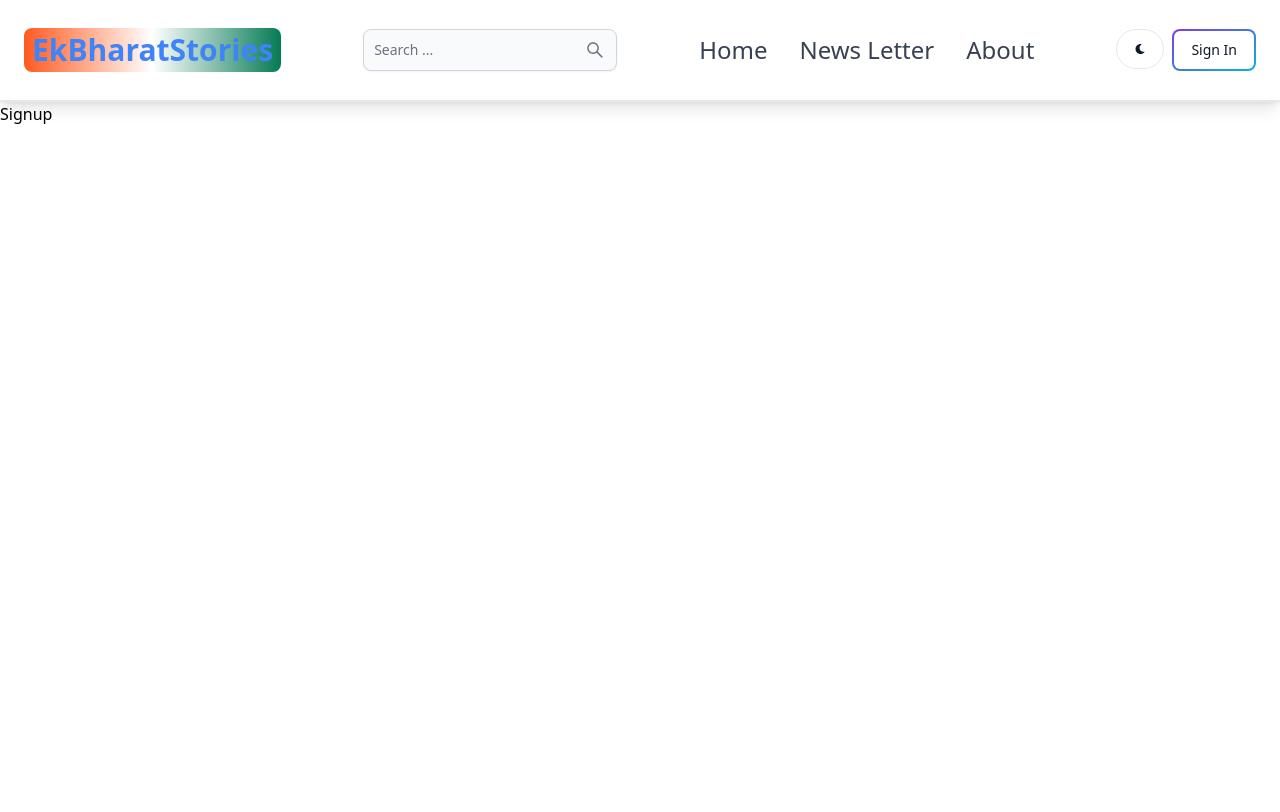
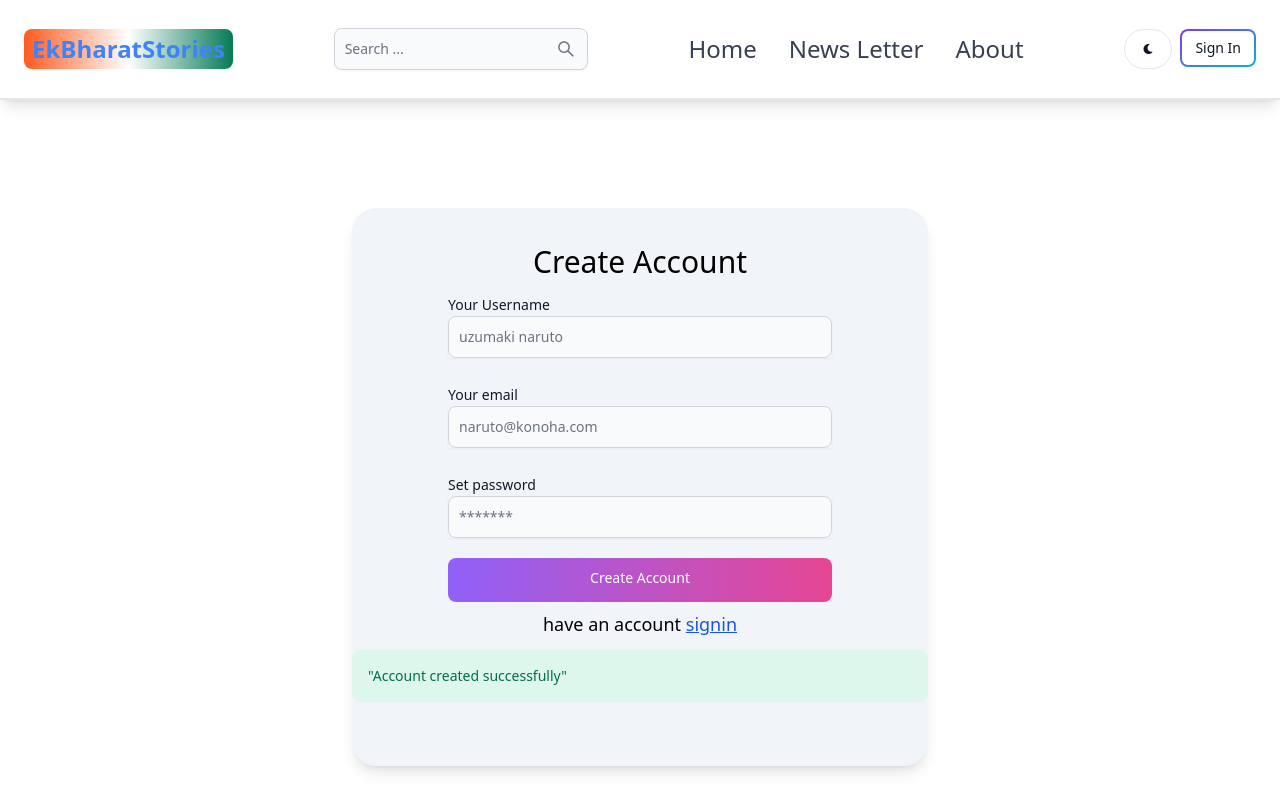
Before and after one commit to satyam-jha-16/EkBharatStories, a React (Vite) app in the folder client/: page /signup in a window 1280 px wide. Shown: the top 812 px of the page. Built offline with nearby package versions, Linux system fonts and the light colour scheme.

Commit message:
added authfunc and created signin page

```diff
--- a/client/src/components/Header.jsx
+++ b/client/src/components/Header.jsx
@@ -8,10 +8,11 @@ import { FaMoon } from "react-icons/fa";
 const Header = () => {
     const path = useLocation().pathname;
   return (
-      <Navbar className="border-b-2 bg-white border-gray-200 px-1 lg:px-6 py-7 shadow-lg">
+    <div className="shadow-lg z-50 top-0 fixed w-full ">
+      <Navbar className="border-b-2 bg-white border-gray-200 px-1 lg:px-6 py-7 ">
           <Link
             to="/"
-            className="self-center whitespace-nowrap text-lg sm:text-3xl font-semibold dark:text-white"
+            className="self-center whitespace-nowrap text-sm lg:text-2xl font-semibold dark:text-white"
           >
             <h1 className="px-2 py-1 bg-gradient-to-r from-orange-500 via-white to-green-600 rounded-lg text-blue-500">
               EkBharatStories
@@ -39,7 +40,7 @@ const Header = () => {
               to="/signin"
               className="text-lg sm:text-xl"
             >
-              <Button gradientDuoTone="purpleToBlue" outline>Sign In</Button>
+              <Button gradientDuoTone="purpleToBlue" outline size='sm'>Sign In</Button>
             </Link>
             <Navbar.Toggle />
           </div>
@@ -56,13 +57,14 @@ const Header = () => {
                         <h1 className="text-2xl font-normal">News Letter</h1>
                     </Link>
                 </Navbar.Link>
-                <Navbar.Link active = {path === "/about"} >
+                <Navbar.Link active = {path === "/about"} as={'div'}>
                     <Link to="/about">
                         <h1 className="text-2xl font-normal">About</h1>
                     </Link>
                 </Navbar.Link>
             </Navbar.Collapse>
       </Navbar>
+      </div>
 
   );
 };
--- a/client/src/pages/Signin.jsx
+++ b/client/src/pages/Signin.jsx
@@ -2,7 +2,7 @@ import React from 'react'
 
 function Signin() {
   return (
-    <div>Signin</div>
+    <div className='mt-48'>Signin</div>
   )
 }
 
--- a/client/src/pages/Signup.jsx
+++ b/client/src/pages/Signup.jsx
@@ -1,8 +1,114 @@
-import React from 'react'
+import React, { useState } from 'react'
+import {Label, TextInput, Button, Alert, Spinner} from "flowbite-react"
+import { Link, useNavigate } from 'react-router-dom';
 
 function Signup() {
+  const [formData, setFormData] = useState({})
+  const [errormessage, setErrormessage] = useState(null)
+  const [loading, setLoading] = useState(false)
+  const navigate = useNavigate()
+  function handleChange(e){
+    setFormData({...formData, [e.target.id]: e.target.value.trim()})
+  }
+  // console.log(formData);
+  const handleSubmit = async (e) => {
+    e.preventDefault()
+    if(!formData.username  || !formData.email  || !formData.password ){
+      return setErrormessage("Please fill out all the fields")
+    }
+    try {
+      setLoading(true)
+      setErrormessage(null)
+      const res = await fetch("/api/auth/signup", {
+        method: "POST",
+        headers: {
+          'Content-Type': 'application/json'
+        },
+        body : JSON.stringify(formData)
+      })
+      const data = await res.json()
+      if(data.success === false){
+        setErrormessage(data.message)
+      }
+      if(data.error){
+        setErrormessage(data.error)
+      }
+      setLoading(false)
+      if(res.ok){
+        navigate("/signin")
+      }
+    } catch (error) {
+      setErrormessage(error.message);
+      setLoading(false)
+    }
+
+  }
   return (
-    <div>Signup</div>
+    <div className='min-h-screen mt-32 lg:mt-52'>
+      <div className=' bg-slate-100 lg:max-w-xl lg:mx-auto pt-9 pb-16 m-3 rounded-3xl shadow-lg'>
+        <h1 className='text-center text-3xl'>Create Account</h1>
+        <form className='flex items-center flex-col flex-1' onSubmit={handleSubmit}>
+          <div className='m-1 lg:p-2'>
+          <Label>Your Username</Label>
+          <TextInput
+          onChange={handleChange}
+          className='text-center lg:w-96 shadow-sm'
+          type='text'
+          placeholder='uzumaki naruto'
+          id='username'
+          />
+          </div>
+          <div className='m-1 lg:p-2'>
+          <Label>Your email</Label>
+          <TextInput
+          onChange={handleChange}
+          className='text-center lg:w-96 shadow-sm'
+          type='email'
+          placeholder='naruto@konoha.com'
+          id='email'
+          />
+          </div>
+          <div className='m-1 lg:p-2'>
+          <Label>Set password</Label>
+          <TextInput
+          onChange={handleChange}
+          className='text-center lg:w-96 shadow-sm'
+          type='password'
+          placeholder='*******'
+          id='password'
+          />
+          </div>
+          <Button
+          gradientDuoTone='purpleToPink'
+          type="submit"
+          className='mt-2 w-32 lg:w-96 lg:h-11'
+          >
+            {
+              loading ? (
+                <>
+                <Spinner size="sm" />
+                <span className='pl-3'>loading ...</span>
+                </>
+              ) : "Create Account"
+            }
+          </Button>
+        </form>
+        <div className='text-center text-lg mt-2'>
+          <span>have an account  </span>
+          <Link to="/signin" className='underline text-blue-700'>signin</Link>
+        </div>
+        {errormessage && (
+          <Alert className='mt-3' color='failure'>
+            {errormessage}
+          </Alert>
+        )}
+        {errormessage || (
+          <Alert className='mt-3' color='success'>
+            "Account created successfully"
+          </Alert>
+        )}
+      </div>
+    </div>
   )
 }
 
--- a/client/vite.config.js
+++ b/client/vite.config.js
@@ -3,5 +3,15 @@ import react from '@vitejs/plugin-react-swc'
 
 // https://vitejs.dev/config/
 export default defineConfig({
+  server : {
+    proxy : {
+      '/api' : {
+        target: "http://localhost:3000",
+        secure: false,
+      },
+    },
+
+  },
   plugins: [react()],
+
 })
```
